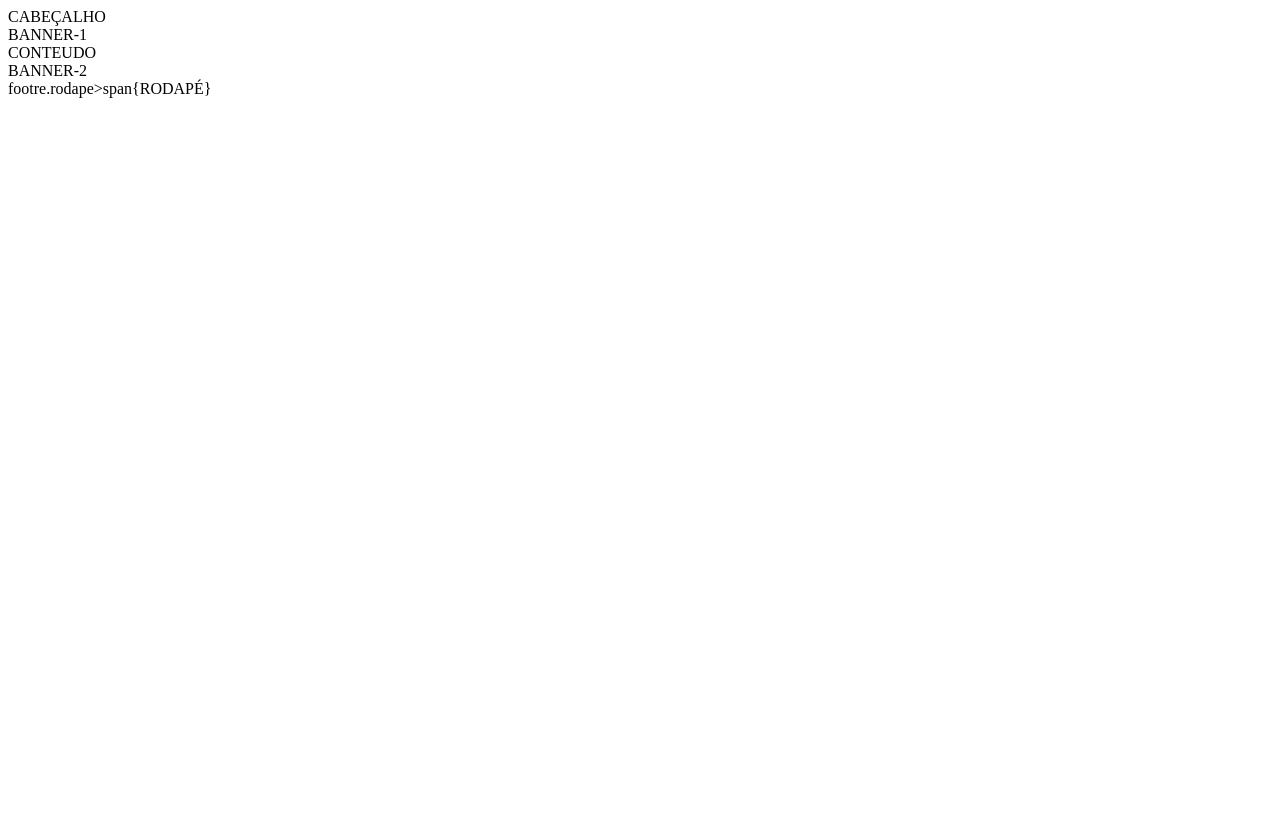
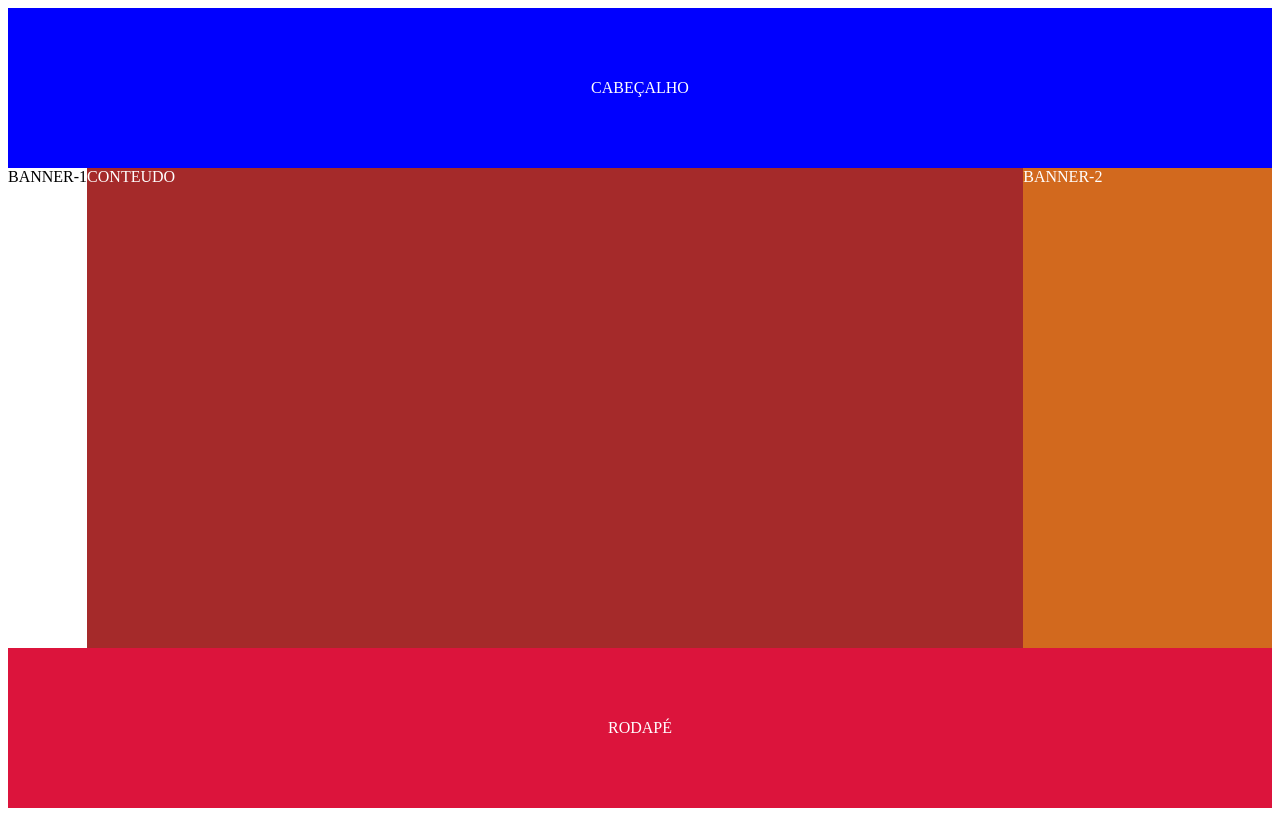
Before and after one commit to 1ESPF-2023/rm551649, a plain HTML site: page layout-cores.html in a window 1280 px wide. Drawn offline with Linux system fonts and the light colour scheme.

Commit message:
estilização do layout finalizada

```diff
--- a/css/estilo.css
+++ b/css/estilo.css
@@ -0,0 +1,40 @@
+.cabecalho{
+    display:flex;
+    justify-content: center;
+    height: 20vh;
+    background-color: blue;
+    align-items: center;
+    color: #fff;
+}
+
+.container{
+    display: flex;
+    height: 60vh;
+}
+
+.banner-1{
+    flex-grow: 1;
+    background-color: blueviolet;
+    color: #fff;
+}
+
+.conteudo{
+    flex-grow: 5;
+    background-color: brown;
+    color: #fff;
+}
+
+.banner-2{
+    flex-grow: 1;
+    background-color: chocolate;
+    color: #fff;
+}
+
+.rodape{
+    display:flex;
+    justify-content: center;
+    height: 20vh;
+    background-color: crimson;
+    align-items: center;
+    color: #fff;
+}
--- a/layout-cores.html
+++ b/layout-cores.html
@@ -27,6 +27,7 @@
         </aside>
     </div>
 
-    footre.rodape>span{RODAPÉ}
+    <footre class="rodape"><span>RODAPÉ</span></footre>
+
 </body>
 </html>
```
